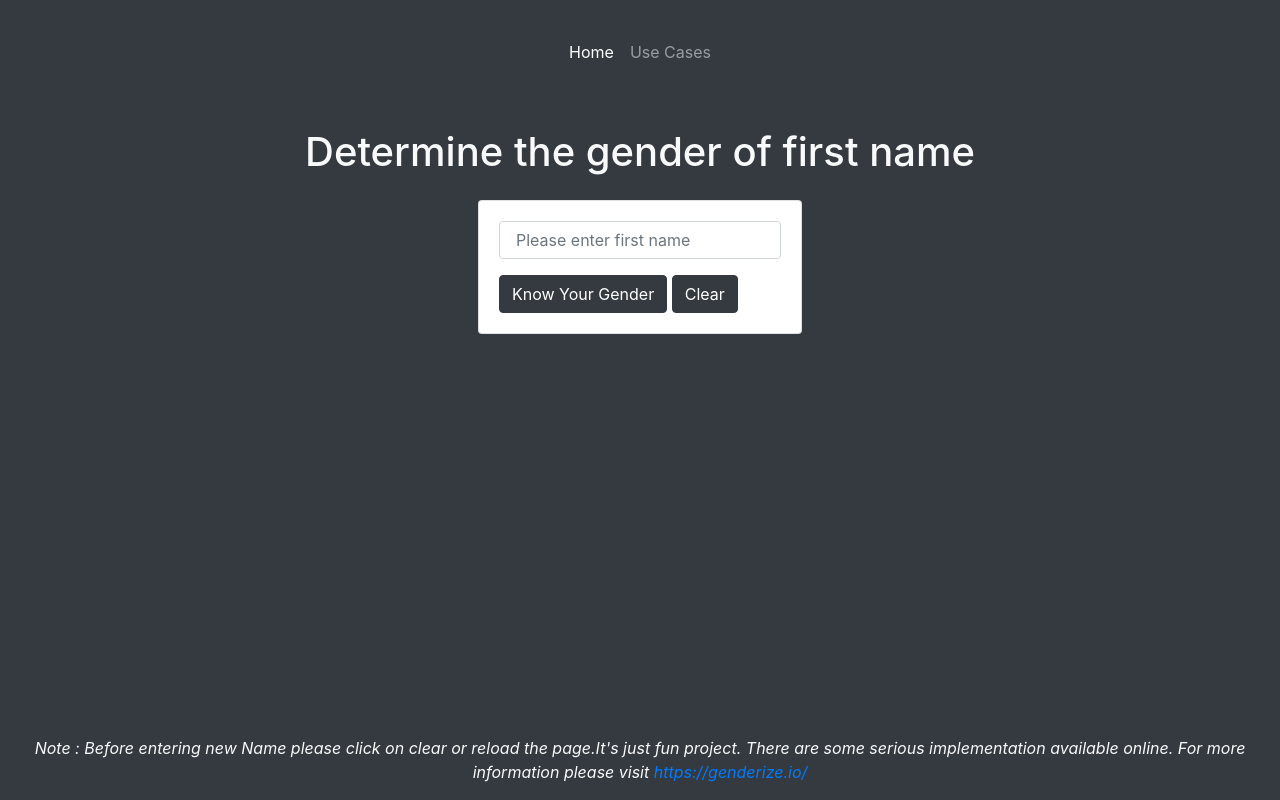
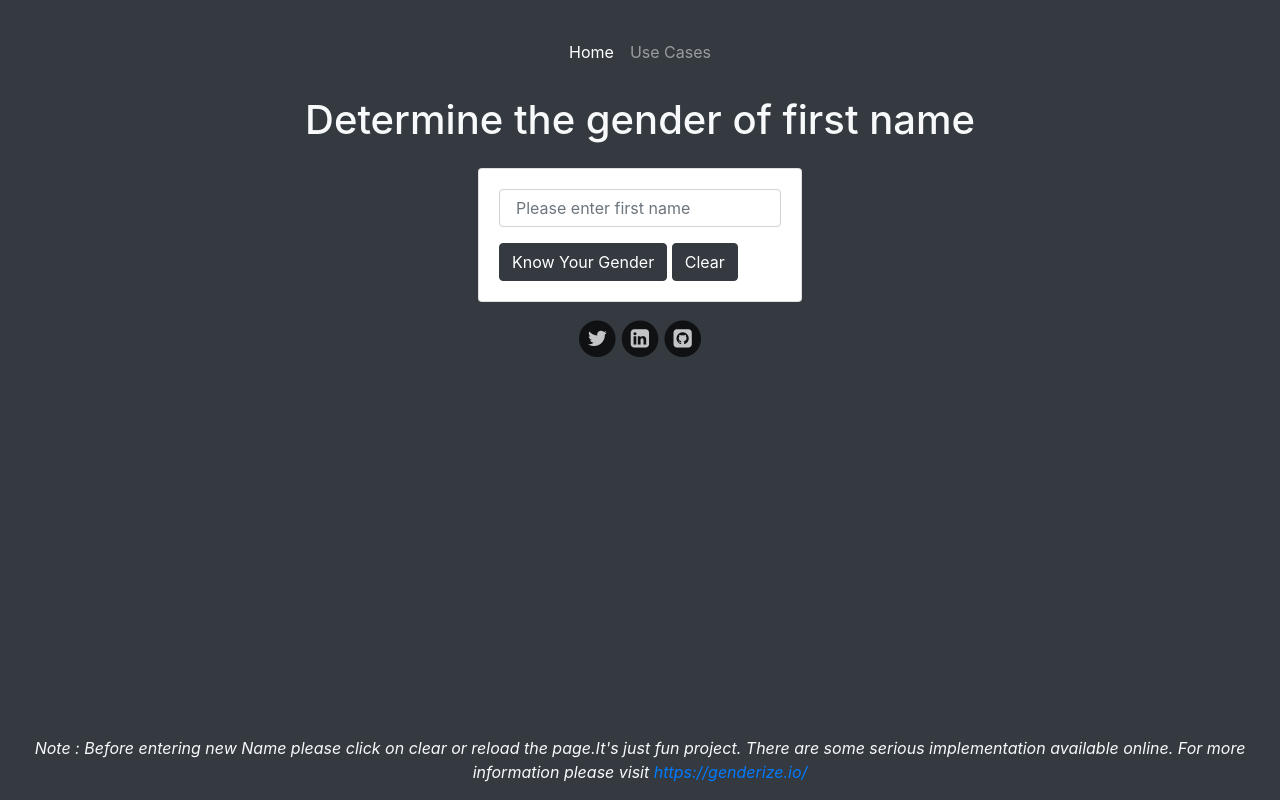
Before and after one commit to yashodip/KnowYourGender, a plain HTML site: page index.html in a window 1280 px wide. Drawn offline with nearby package versions, Linux system fonts and the light colour scheme.

Commit message:
Social icon added

```diff
--- a/index.html
+++ b/index.html
@@ -8,14 +8,24 @@
     <script src="https://code.jquery.com/jquery-3.5.1.min.js"
         integrity="sha256-9/aliU8dGd2tb6OSsuzixeV4y/faTqgFtohetphbbj0=" crossorigin="anonymous"></script>
     <link rel="stylesheet" href="./css/bootstrap.min.css">
+    <link rel="stylesheet" href="https://maxcdn.bootstrapcdn.com/font-awesome/4.5.0/css/font-awesome.min.css">
     <script src="./js/bootstrap.min.js"></script>
     <script src="./js/xhr.js" defer></script>
+    <link rel="stylesheet" href="style.css">
 </head>
 <style>
     .navbar-nav.navbar-center {
     position: relative;
     left: 50%;
     transform: translatex(-50%);
+}
+a.icon{
+    color: black;
+    opacity: 0.7;
+}
+a.icon:hover{
+    opacity: 1.0;
+    color: black;
 }
 </style>
 <body class="bg-dark">
@@ -35,7 +45,7 @@
             </nav>
         <div class="row">
             <div class="col-md-12">
-                <h1 class="text-center text-light pt-md-5 pt-lg-5 pb-md-3 pb-lg-3">Determine the gender of first name</h1>
+                <h1 class="text-center text-light pt-md-3 pt-lg-3 pb-md-3 pb-lg-3">Determine the gender of first name</h1>
             </div>
         </div>
         <div  class="row justify-content-center align-items-center">
@@ -68,12 +78,34 @@
                 </tr>
             </table>
         </div>
+        <div class="row justify-content-center">
+            <a href="https://twitter.com/yashodip9" class="icon">
+                <span class="fa-stack fa-lg">
+                    <i class="fa fa-circle fa-stack-2x"></i>
+                    <i class="fa fa-twitter fa-stack-1x fa-inverse"></i>
+                  </span>
+            </a>
+            <a href="https://www.linkedin.com/in/yashodip-deshmukh/" class="icon" >
+                <span class="fa-stack fa-lg">
+                    <i class="fa fa-circle fa-stack-2x "></i>
+                    <i class="fa fa-linkedin-square fa-stack-1x fa-inverse"></i>
+                  </span>
+            </a>
+
+            <a href="https://github.com/yashodip/KnowYourGender" class="icon">
+                <span class="fa-stack fa-lg">
+                    <i class="fa fa-circle fa-stack-2x"></i>
+                    <i class="fa fa-github-square fa-stack-1x fa-inverse"></i>
+                  </span>
+            </a>
+
+        </div>
     </div>
     <div class="row">
         <div class="d-none d-md-block">
             <p class="text-light fixed-bottom text-center"><em>Note : Before entering new Name please click on clear or reload the page.It's just fun project. There are some serious implementation available online. For more information please visit <a href="https://genderize.io/">https://genderize.io/</a> </em></p>
+
         </div>
-
     </div>
     <div class="row" id = "note">
         <div class="d-sm-block d-md-none ">
@@ -81,6 +113,5 @@
         </div>
     </div>
 
-
 </body>
 </html>
```
